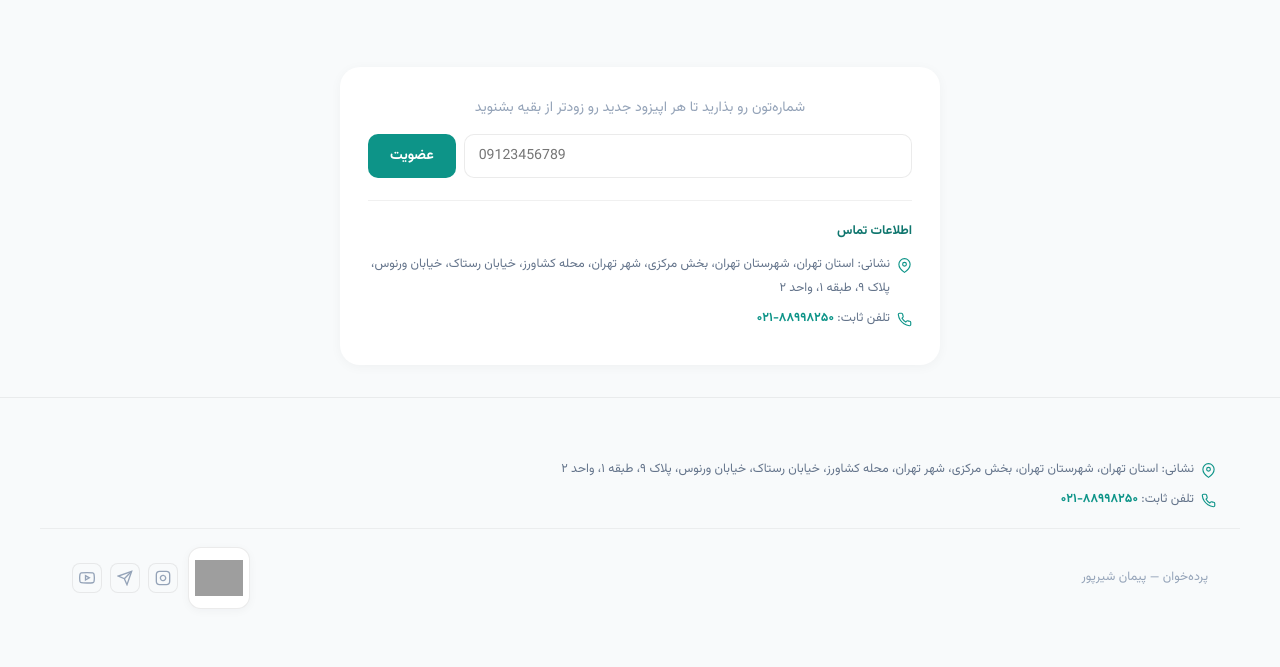
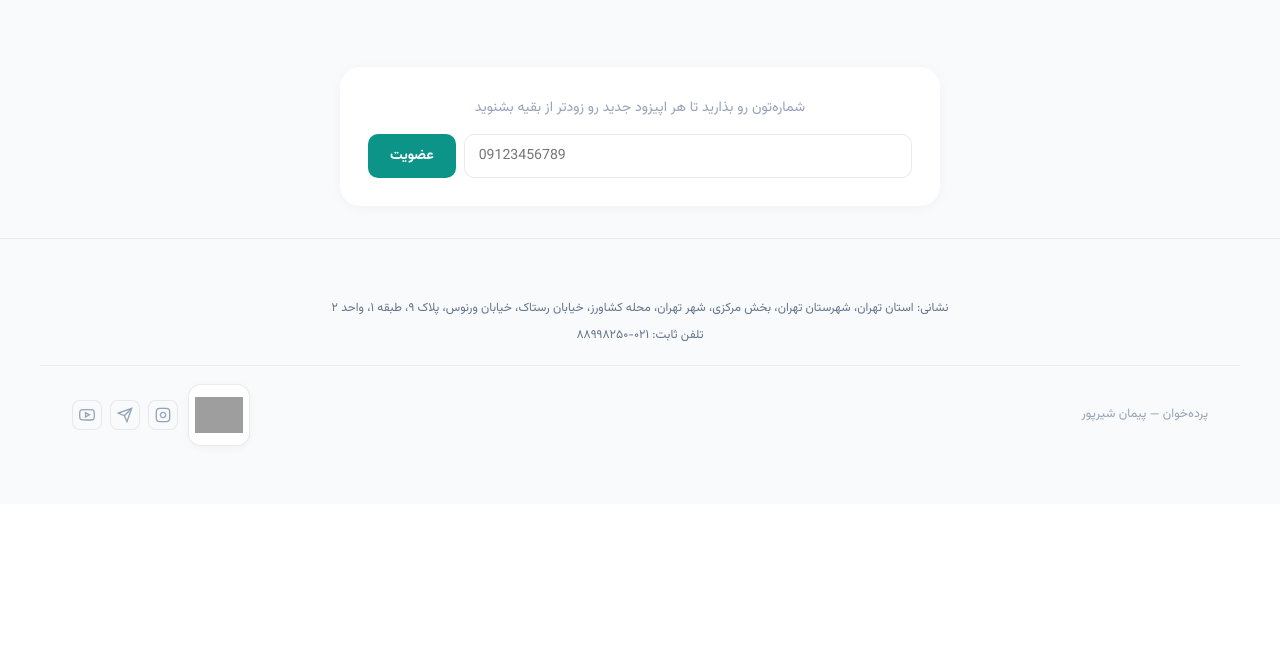
Before and after one commit to laminorr/pardekhan, a Laravel app: page / in a window 1280 px wide. Shown: the part 375-1042 px from the top of the page. After the commit the page ends 822 px from the top, so only its background shows below. Run offline with Laravel 12, Linux system fonts and the light colour scheme; data that the repository does not hold is empty; grey boxes are pictures that could not be loaded.

Commit message:
fix: ساده‌سازی اطلاعات تماس فوتر - فقط متن، بدون آیکون و هایپرلینک (رفع مشکل آیکون‌های غول‌پیکر)

```diff
--- a/public/css/pardekhan.css
+++ b/public/css/pardekhan.css
@@ -316,17 +316,8 @@ footer{text-align:center;padding:40px 20px;border-top:1px solid var(--border)}
 .home-subscribe-btn{padding:10px 22px;border-radius:10px;background:#0d9488;color:#fff;font-family:'Vazirmatn',sans-serif;font-size:0.88rem;font-weight:700;border:none;cursor:pointer;transition:all 0.3s;white-space:nowrap}
 .home-subscribe-btn:hover{background:#0f766e}
 .home-subscribe-btn:disabled{opacity:0.6;cursor:not-allowed}
-.home-contact{margin-top:22px;padding-top:18px;border-top:1px solid rgba(0,0,0,0.06);text-align:right}
-.home-contact-title{font-size:0.8rem;font-weight:700;color:#0f766e;margin-bottom:10px}
-.home-contact-row{display:flex;align-items:flex-start;gap:7px;font-size:0.78rem;color:#64748b;line-height:1.9;margin:0 0 6px}
-.home-contact-row svg{width:15px;height:15px;flex-shrink:0;margin-top:5px;color:#0d9488}
-.home-contact-row a{color:#0d9488;text-decoration:none;font-weight:600}
-.home-contact-row a:hover{text-decoration:underline}
-.home-footer-contact{max-width:1200px;margin:0 auto;padding:20px 24px 16px;display:flex;flex-direction:column;gap:7px;border-bottom:1px solid rgba(0,0,0,0.05)}
-.home-footer-contact p{display:flex;align-items:flex-start;gap:7px;font-size:0.78rem;color:#64748b;line-height:1.9;margin:0}
-.home-footer-contact svg{width:15px;height:15px;flex-shrink:0;margin-top:5px;color:#0d9488}
-.home-footer-contact a{color:#0d9488;text-decoration:none;font-weight:600}
-.home-footer-contact a:hover{text-decoration:underline}
+.home-footer-contact{max-width:1200px;margin:0 auto;padding:18px 24px 14px;text-align:center;border-bottom:1px solid rgba(0,0,0,0.05)}
+.home-footer-contact p{font-size:0.76rem;color:#64748b;line-height:1.9;margin:0 0 4px}
 .home-msg{padding:10px;border-radius:8px;font-size:0.84rem;margin-bottom:10px}
 .home-msg-ok{background:#f0fdf4;border:1px solid #bbf7d0;color:#166534}
 .home-msg-err{background:#fef2f2;border:1px solid #fecaca;color:#991b1b}
--- a/resources/views/home.blade.php
+++ b/resources/views/home.blade.php
@@ -85,32 +85,14 @@
         <input type="tel" id="subPhone" class="home-subscribe-input" placeholder="09123456789">
         <button id="subBtn" class="home-subscribe-btn" onclick="submitPhone()">عضویت</button>
       </div>
-
-      <div class="home-contact">
-        <div class="home-contact-title">اطلاعات تماس</div>
-        <p class="home-contact-row">
-          <svg viewBox="0 0 24 24" fill="none" stroke="currentColor" stroke-width="1.8"><path d="M21 10c0 7-9 13-9 13s-9-6-9-13a9 9 0 0 1 18 0z"/><circle cx="12" cy="10" r="3"/></svg>
-          <span>نشانی: استان تهران، شهرستان تهران، بخش مرکزی، شهر تهران، محله کشاورز، خیابان رستاک، خیابان ورنوس، پلاک ۹، طبقه ۱، واحد ۲</span>
-        </p>
-        <p class="home-contact-row">
-          <svg viewBox="0 0 24 24" fill="none" stroke="currentColor" stroke-width="1.8"><path d="M22 16.92v3a2 2 0 0 1-2.18 2 19.79 19.79 0 0 1-8.63-3.07 19.5 19.5 0 0 1-6-6 19.79 19.79 0 0 1-3.07-8.67A2 2 0 0 1 4.11 2h3a2 2 0 0 1 2 1.72c.13.96.36 1.9.7 2.81a2 2 0 0 1-.45 2.11L8.09 9.91a16 16 0 0 0 6 6l1.27-1.27a2 2 0 0 1 2.11-.45c.9.34 1.85.57 2.81.7A2 2 0 0 1 22 16.92z"/></svg>
-          <span>تلفن ثابت: <a href="tel:02188998250" dir="ltr">۰۲۱-۸۸۹۹۸۲۵۰</a></span>
-        </p>
-      </div>
     </div>
   </div>
 </main>
 
 <footer class="home-footer">
   <div class="home-footer-contact">
-    <p>
-      <svg viewBox="0 0 24 24" fill="none" stroke="currentColor" stroke-width="1.8"><path d="M21 10c0 7-9 13-9 13s-9-6-9-13a9 9 0 0 1 18 0z"/><circle cx="12" cy="10" r="3"/></svg>
-      <span>نشانی: استان تهران، شهرستان تهران، بخش مرکزی، شهر تهران، محله کشاورز، خیابان رستاک، خیابان ورنوس، پلاک ۹، طبقه ۱، واحد ۲</span>
-    </p>
-    <p>
-      <svg viewBox="0 0 24 24" fill="none" stroke="currentColor" stroke-width="1.8"><path d="M22 16.92v3a2 2 0 0 1-2.18 2 19.79 19.79 0 0 1-8.63-3.07 19.5 19.5 0 0 1-6-6 19.79 19.79 0 0 1-3.07-8.67A2 2 0 0 1 4.11 2h3a2 2 0 0 1 2 1.72c.13.96.36 1.9.7 2.81a2 2 0 0 1-.45 2.11L8.09 9.91a16 16 0 0 0 6 6l1.27-1.27a2 2 0 0 1 2.11-.45c.9.34 1.85.57 2.81.7A2 2 0 0 1 22 16.92z"/></svg>
-      <span>تلفن ثابت: <a href="tel:02188998250" dir="ltr">۰۲۱-۸۸۹۹۸۲۵۰</a></span>
-    </p>
+    <p>نشانی: استان تهران، شهرستان تهران، بخش مرکزی، شهر تهران، محله کشاورز، خیابان رستاک، خیابان ورنوس، پلاک ۹، طبقه ۱، واحد ۲</p>
+    <p>تلفن ثابت: ۰۲۱-۸۸۹۹۸۲۵۰</p>
   </div>
 
   <div class="home-footer-inner">
```
Also changed, not shown: resources/views/layouts/app.blade.php (+2 -8 lines), resources/views/partials/styles.blade.php (+2 -5 lines).
